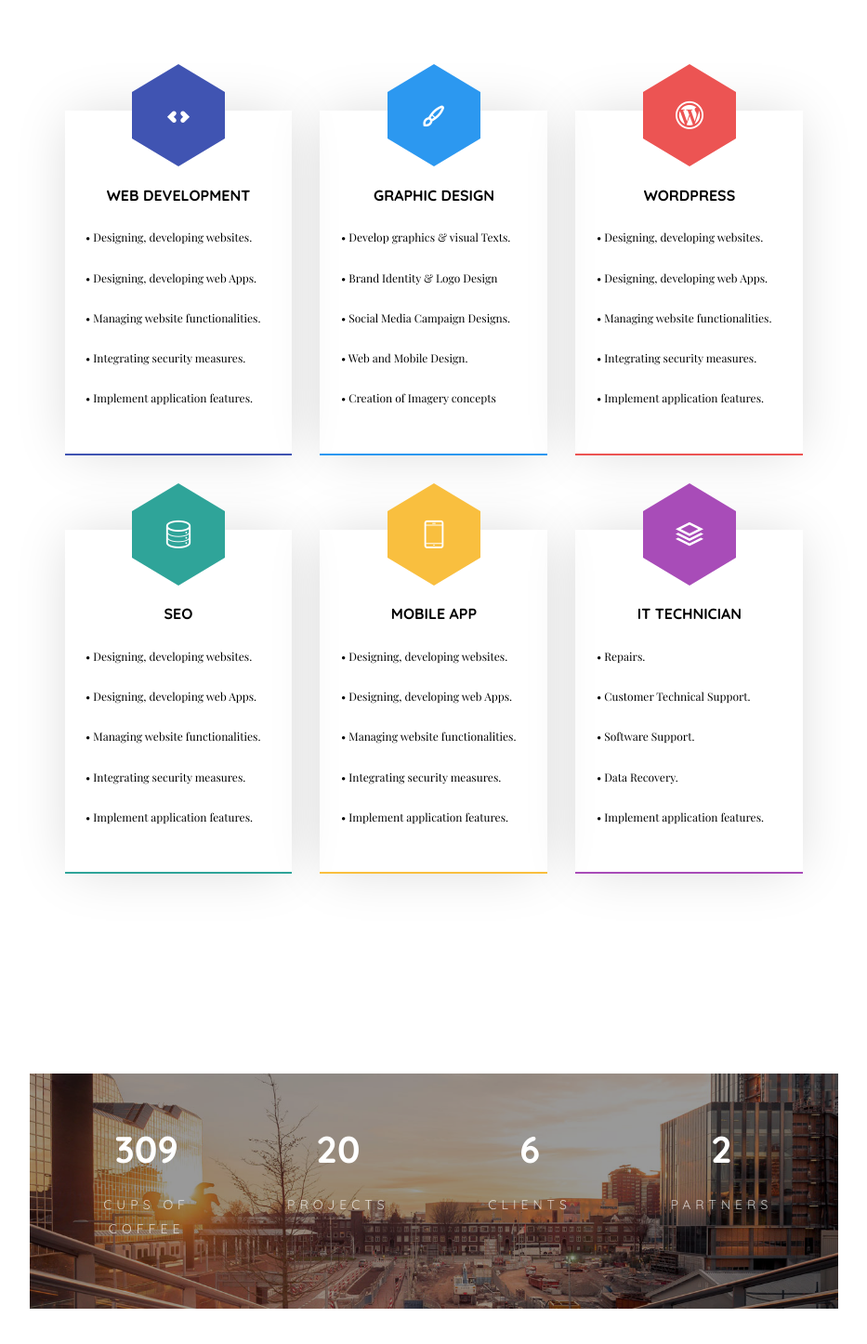
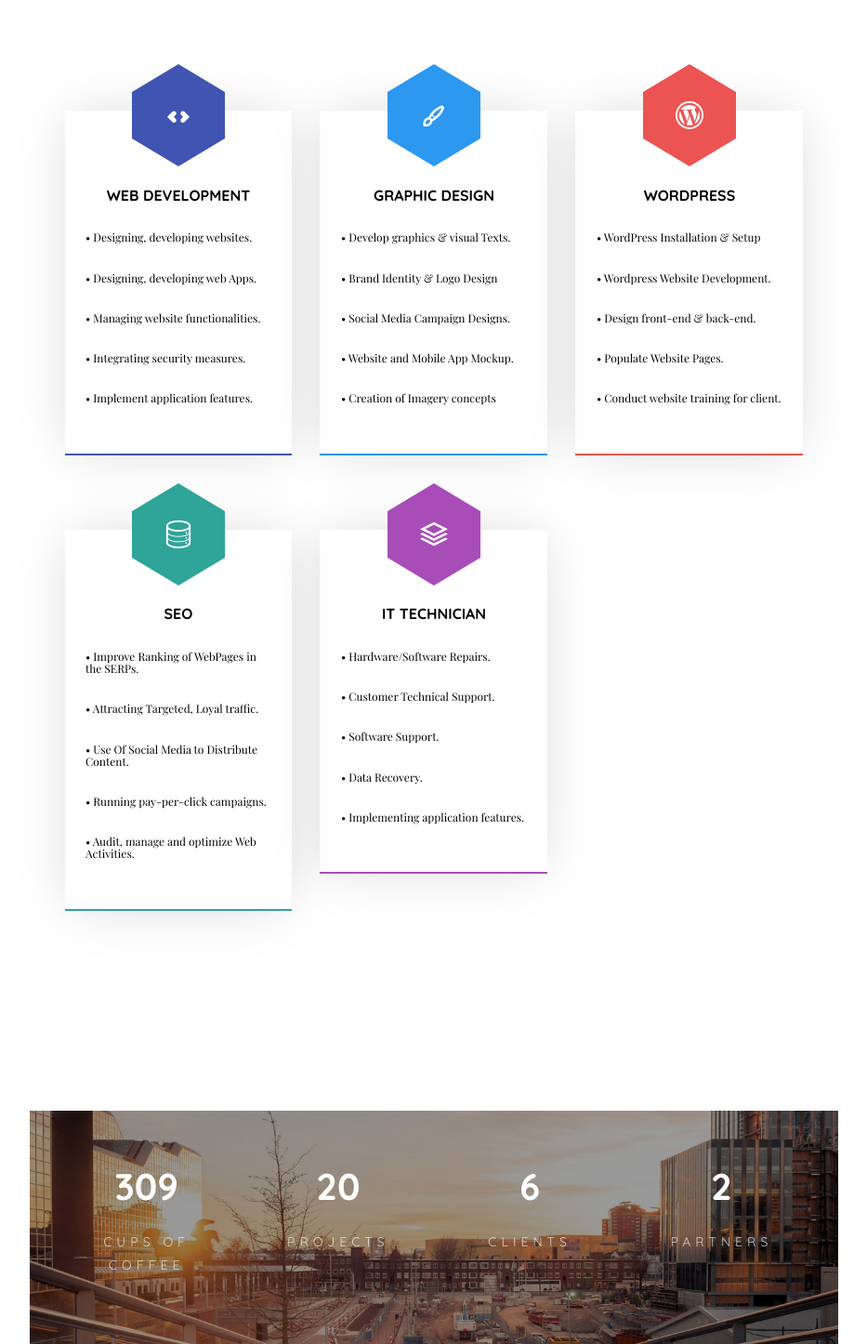
Before and after one commit to samuelakason/folio, a PHP site: page / in a window 1280 px wide. Shown: the part 2011-3457 px from the top of the page at 93% size, without its empty margins (323-1256 px from the left). Run offline with PHP 8.4, Linux system fonts and the light colour scheme; some libraries are stand-ins or nearby versions; some web fonts are replaced.

Commit message:
Update index.php

```diff
--- a/index.php
+++ b/index.php
@@ -212,7 +212,7 @@
 										<h6>• Develop graphics & visual Texts.</h6>
 										<h6>• Brand Identity & Logo Design</h6>
 										<h6>• Social Media Campaign Designs.</h6>
-										<h6>• Web and Mobile Design.</h6>
+										<h6>• Website and Mobile App Mockup.</h6>
 										<h6>• Creation of Imagery concepts</h6>
 										</small>
 								</div>
@@ -226,11 +226,11 @@
 								<div class="desc">
 									<h3>WordPress</h3>
 									<small style = "text-align:left">
-										<h6>• Designing, developing websites.</h6>
-										<h6>• Designing, developing web Apps.</h6>
-										<h6>• Managing website functionalities.</h6>
-										<h6>• Integrating security measures.</h6>
-										<h6>• Implement application features.</h6>
+										<h6>• WordPress Installation & Setup</h6>
+										<h6>• Wordpress Website Development.</h6>
+										<h6>• Design front-end & back-end.</h6>
+										<h6>• Populate Website Pages.</h6>
+										<h6>• Conduct website training for client.</h6>
 										</small>
 								</div>
 							</div>
@@ -243,16 +243,35 @@
 								<div class="desc">
 									<h3>SEO</h3>
 									<small style = "text-align:left">
-										<h6>• Designing, developing websites.</h6>
-										<h6>• Designing, developing web Apps.</h6>
-										<h6>• Managing website functionalities.</h6>
-										<h6>• Integrating security measures.</h6>
-										<h6>• Implement application features.</h6>
+										<h6>• Improve Ranking of WebPages in the SERPs.</h6>
+										<h6>• Attracting Targeted, Loyal traffic.</h6>
+										<h6>• Use Of Social Media to Distribute Content.</h6>
+										<h6>• Running pay-per-click campaigns.</h6>
+										<h6>• Audit, manage and optimize Web Activities.</h6>
 										</small>
 								</div>
 							</div>
 						</div>
 						<div class="col-md-4 text-center animate-box">
+							<div class="services color-4">
+								<span class="icon">
+									<i class="icon-layers2"></i>
+								</span>
+								<div class="desc">
+									<h3>IT Technician</h3>
+									<small style="text-align:left;">
+										<h6>• Hardware/Software Repairs.</h6>
+										<h6>• Customer Technical Support.</h6>
+										<h6>• Software Support.</h6>
+										<h6>• Data Recovery.</h6>
+										<h6>• Implementing application features.</h6>
+										<!-- <p>Test Line</p> -->
+										</small>
+								</div>
+							</div>
+						</div>
+
+						<!-- <div class="col-md-4 text-center animate-box">
 							<div class="services color-3">
 								<span class="icon">
 									<i class="icon-phone3"></i>
@@ -268,25 +287,8 @@
 										</small>
 								</div>
 							</div>
-						</div>
-						<div class="col-md-4 text-center animate-box">
-							<div class="services color-4">
-								<span class="icon">
-									<i class="icon-layers2"></i>
-								</span>
-								<div class="desc">
-									<h3>IT Technician</h3>
-									<small style="text-align:left;">
-										<h6>• Repairs.</h6>
-										<h6>• Customer Technical Support.</h6>
-										<h6>• Software Support.</h6>
-										<h6>• Data Recovery.</h6>
-										<h6>• Implement application features.</h6>
-										<!-- <p>Test Line</p> -->
-										</small>
-								</div>
-							</div>
-						</div>
+						</div> -->
+
 					</div>
 				</div>
 			</section>
@@ -448,12 +450,42 @@
 									    <div id="collapseOne" class="panel-collapse collapse in" role="tabpanel" aria-labelledby="headingOne">
 									         <div class="panel-body">
 									            <div class="row">
-										      		<div class="col-md-6">
-										      			<p>Far far away, behind the word mountains, far from the countries Vokalia and Consonantia, there live the blind texts. </p>
+
+									            	<p>While Web Development And Programming In General Can Get Pretty Boring Over Time Especially For Newbies, Harvard CS50's Introduction to Computer Science Teaches Programming in a very unique way.</p>
+
+									            	<p>Starting From Very Basic programming concepts and languages like stratch and moving surely but gradually to other languages like C, Python and Javascript, I learnt and understood the basics of Computer Science and the art of programming. This course helped me grasp a solid fundamental of Computer Science. I didnt just learn to write codes but how to really think like a programmer as well as develop problem solving skills. </p>
+
+									            	<p>During this course, i was able to </p>
+
+									            	<p>Harvard CS50's Introduction to Computer Science had a duration of 11 weeks and the weeks covered the following</p>
+
+													<ul>
+														<li>Week 0 Scratch</li>
+														<li>Week 1 C </li>
+														<li>Week 2 Arrays</li>
+														<li>Week 3 Algorithms</li>
+														<li>Week 4 Memory</li>
+														<li>Week 5 Data Structures</li>
+														<li>Week 6 Python</li>
+														<li>Week 7 SQL</li>
+														<li>Week 8 HTML, CSS, JavaScript</li>
+														<li>Week 9 Flask</li>
+														<li>Week 10 Ethics/Emoji</li>
+
+
+										      		<!-- <div class="col-md-6">
+										      			<p>Harvard CS50's Introduction to Computer Science helped me to grasp a solid fundamental of Computer Science.</p>
 										      		</div>
 										      		<div class="col-md-6">
-										      			<p>Separated they live in Bookmarksgrove right at the coast of the Semantics, a large language ocean.</p>
+										      			<p>Web Programming And Programming General Can Get Pretty Boring Over Time Especially For Those New To Programming But This Course Makes It </p>
 										      		</div>
+
+										      		<p>Far far away, behind the word <strong>mountains</strong>, far from the countries Vokalia and Consonantia, there live the blind texts. Separated they live in Bookmarksgrove right at the coast of the Semantics, a large language ocean.</p>
+													<ul>
+														<li>Separated they live in Bookmarksgrove right</li>
+														<li>Separated they live in Bookmarksgrove right</li>
+													</ul> -->
+
 										      	</div>
 									         </div>
 									    </div>
```
